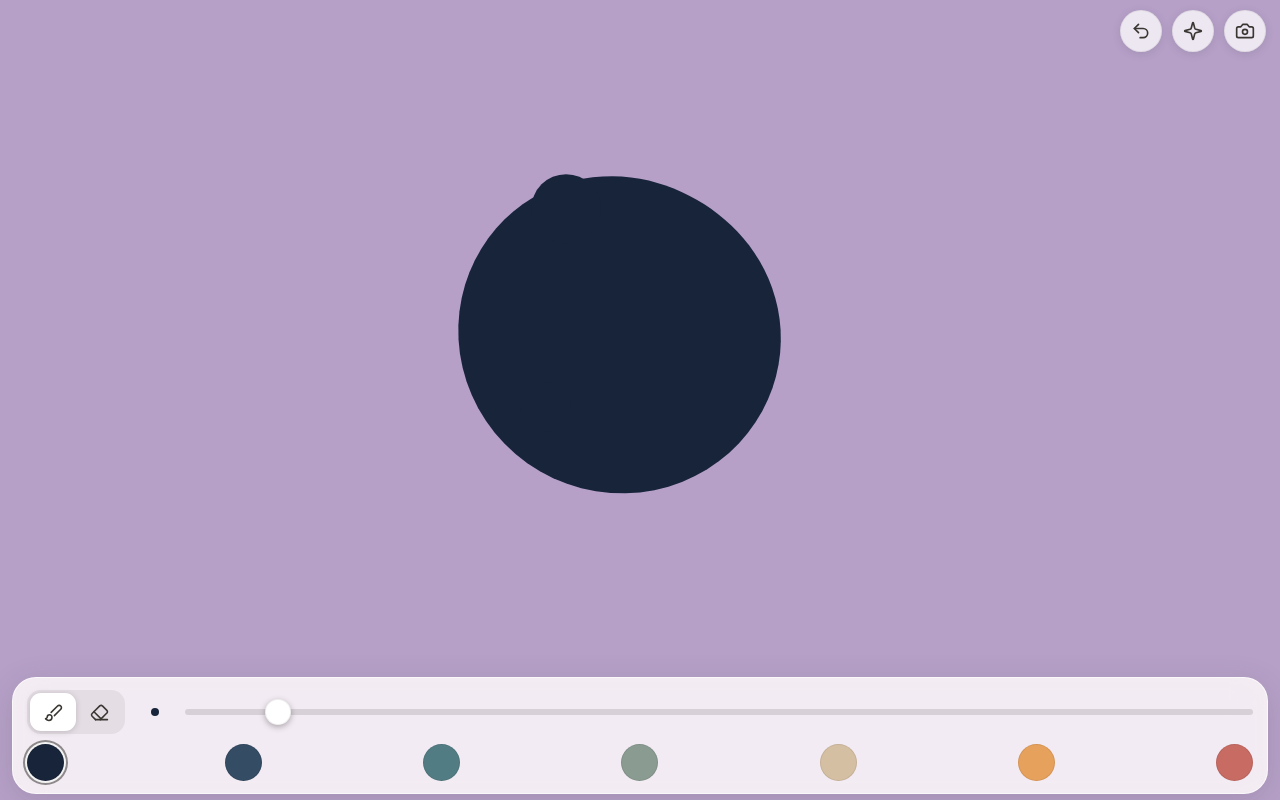
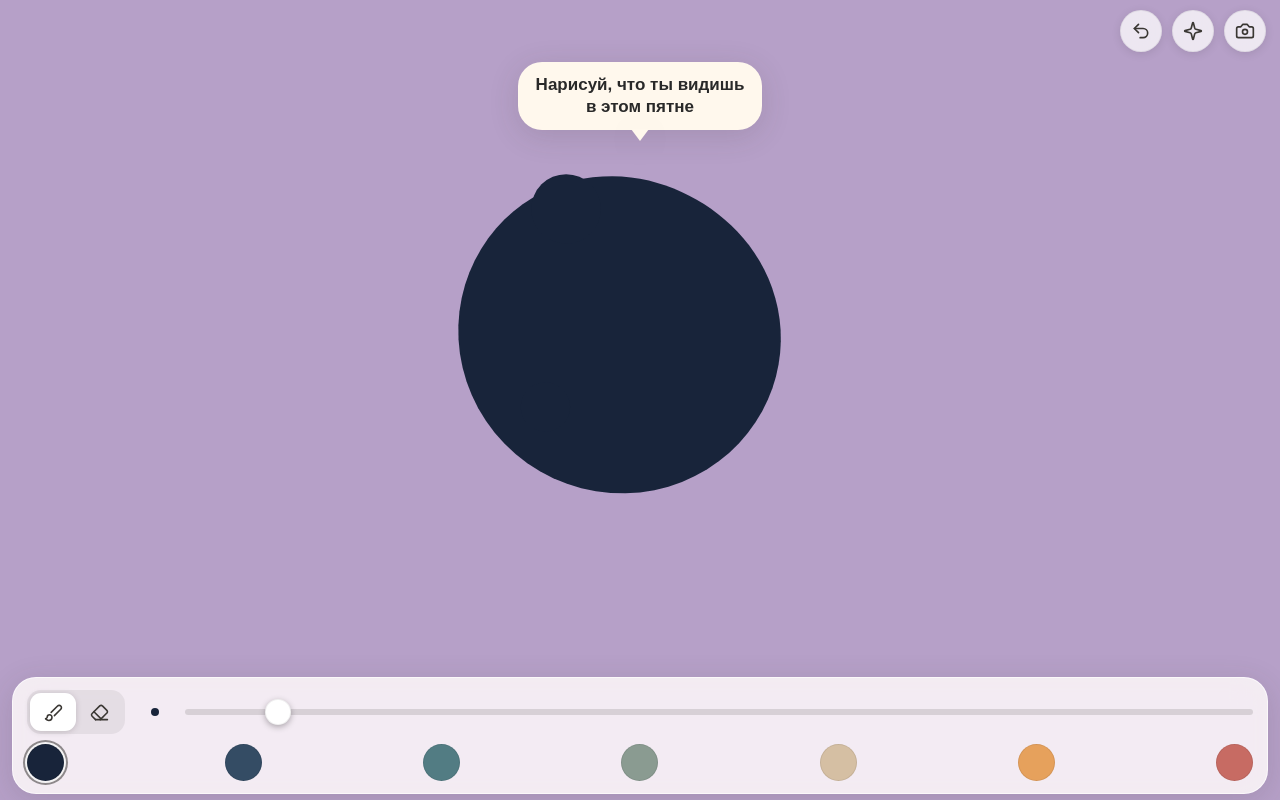
Before and after one commit to olyavinogradova/blob, a plain HTML site: page index.html in a window 1280 px wide. Drawn offline with Linux system fonts and the light colour scheme.

Commit message:
Onboarding message

```diff
--- a/index.html
+++ b/index.html
@@ -18,8 +18,7 @@
   /* the body is the single viewport container: fixed to the layout viewport's
      top-left, sized to the dynamic viewport (dvh) so it tracks the real visible
      height as browser chrome comes and goes. Canvas and toolbar form one flex
-     column: the canvas ends exactly where the toolbar begins — by structure,
-     not by measured offsets. */
+     column: the canvas ends exactly where the toolbar begins. */
   body {
     position:fixed; top:0; left:0; right:0;
     height:100%; height:100dvh; /* fallback for engines without dvh */
@@ -91,6 +90,30 @@
   }
   .swatch.active { box-shadow:0 0 0 2px rgba(255,255,255,.9), 0 0 0 4px rgba(58,55,51,.55); }
   .swatch:active { transform:scale(.9); }
+
+  /* onboarding bubble: a rounded speech bubble with a small tail underneath.
+     The three look options arrive as custom properties (--bubble-*), set per
+     instance by createBubble(); the rest of this block is the component's own
+     look. The tail paints itself with the very same --bubble-bg, so it can
+     never mismatch, and casts the very same shadow as the card. */
+  .bubble {
+    --shadow:0 6px 30px rgba(58,55,51,.15); /* the toolbar's shadow */
+    position:absolute; left:0; right:0; margin:0 auto; /* centred by itself; the parent sets top */
+    width:max-content; max-width:85%; /* as wide as the text, never past 85% of the parent */
+    padding:12px 18px; border-radius:24px;
+    background:var(--bubble-bg); color:var(--bubble-ink);
+    font-family:var(--bubble-font); font-size:17px; font-weight:700; line-height:1.3;
+    text-align:center; overflow-wrap:break-word;
+    white-space:pre-line; /* wraps by itself; a "\n" in the text forces a line break */
+    text-wrap:balance; /* where it does wrap, the lines come out even (older iOS: plain wrap) */
+    box-shadow:var(--shadow);
+    pointer-events:none; /* a hint never steals touches from the canvas under it */
+  }
+  .bubble::after { /* tail; its top pixel hides under the card so no seam shows */
+    content:""; position:absolute; top:calc(100% - 1px); left:50%; margin-left:-9px;
+    border:9px solid transparent; border-bottom:0; border-top:12px solid var(--bubble-bg);
+    filter:drop-shadow(var(--shadow)); /* a box-shadow would outline the box, not the triangle */
+  }
 
   /* screenshot result overlay */
   .shot-overlay {
@@ -191,10 +214,8 @@ if ('serviceWorker' in navigator) {
   var W, H;
 
   // Canvas always fits the real viewport. The CSS column sizes the canvas
-  // element; the bitmap is measured from the element's actual box (never from
-  // innerHeight, which disagrees with the fixed-position UI at launch and
-  // between browser/PWA modes). Whenever the box genuinely changes we re-fit
-  // and start fresh (no drawing preservation across size changes, per spec).
+  // element; the bitmap is measured from the element's actual box. Whenever
+  // the box genuinely changes we re-fit and start fresh.
   function setup() {
     var rect = canvas.getBoundingClientRect();
     W = Math.max(1, Math.round(rect.width));
@@ -383,10 +404,10 @@ if ('serviceWorker' in navigator) {
   }
 
   // ---------- shape memory ----------
-  // User rule: remember the last 5 generated shapes; a new one must differ
-  // from all of them. "Differ" is checked on a coarse signature — family plus
-  // bucketed traits (direction, stretch, bite size, bumpiness) — so near
-  // identical cousins are blocked too, not just exact repeats.
+  // remember the last 5 generated shapes; a new one must differ from all of
+  // them. "Differ" is checked on a coarse signature — family plus bucketed
+  // traits (direction, stretch, bite size, bumpiness) — so near identical
+  // cousins are blocked too, not just exact repeats.
   var RECENT_MAX = 5;
   var recentShapes = [];
 
@@ -565,8 +586,7 @@ if ('serviceWorker' in navigator) {
 
   // the canvas ends at the toolbar: strokes cannot go below its top edge.
   // In the flex column the canvas bottom IS the toolbar top, so the canvas
-  // height itself is the limit — no measured offsets and no floor that could
-  // ever let a stroke slip below a misplaced toolbar.
+  // height itself is the limit.
   var limitY = Infinity;
   function updateLimitY() {
     limitY = H;
@@ -635,6 +655,7 @@ if ('serviceWorker' in navigator) {
     if (activePointerId !== null) return; // ignore extra fingers
     activePointerId = e.pointerId;
     drawing = true;
+    dismissOnboarding(); // the first stroke, with any tool, ends the onboarding for good
     pushUndo(); // snapshot before the stroke, so Undo cancels the whole line
     last = clampPoint({ x: e.clientX, y: e.clientY });
     prevMid = last;
@@ -742,9 +763,65 @@ if ('serviceWorker' in navigator) {
     }
   });
 
+  // ---------- onboarding bubble ----------
+  // Reusable speech bubble: a rounded card with a small tail underneath that
+  // points at whatever sits below it. The four options are the only outside
+  // knobs; the three look options are stored as CSS custom properties that the
+  // stylesheet reads back — the tail through the very same --bubble-bg, so
+  // changing the bubble colour moves the tail with it. Returns the element,
+  // centred horizontally and otherwise unpositioned: where it goes (style.top,
+  // appendChild) is the caller's decision.
+  var BUBBLE_DEFAULTS = {
+    text: 'Нарисуй, что ты видишь\nв этом пятне', // the \n is the line break after "видишь"
+    fontFamily: 'Nunito, sans-serif', // falls back to the system font where Nunito is not installed
+    textColor: '#292929',
+    backgroundColor: '#FFF8ED'
+  };
+
+  function createBubble(options) {
+    var o = options || {};
+    var el = document.createElement('div');
+    el.className = 'bubble';
+    el.textContent = o.text || BUBBLE_DEFAULTS.text;
+    el.style.setProperty('--bubble-font', o.fontFamily || BUBBLE_DEFAULTS.fontFamily);
+    el.style.setProperty('--bubble-ink', o.textColor || BUBBLE_DEFAULTS.textColor);
+    el.style.setProperty('--bubble-bg', o.backgroundColor || BUBBLE_DEFAULTS.backgroundColor);
+    return el;
+  }
+
+  // ---------- onboarding ----------
+  // One bubble, on the first open of the app on this device — and never again
+  // once the first stroke starts. It is not tied to newBlob(): a new blob
+  // never brings it back (while unseen, it simply stays until that stroke).
+  // "First time" needs no cookies: localStorage is a small notepad the browser
+  // keeps for this site on the device, and nothing in it is ever sent out.
+  var ONBOARDING_KEY = 'blob.onboardingSeen';
+  var onboardingBubble = null; // exists only while the bubble is on screen
+
+  function onboardingSeen() {
+    try { return !!localStorage.getItem(ONBOARDING_KEY); }
+    catch (err) { return false; } // storage refused (private mode): treat as a first time
+  }
+
+  function showOnboarding() {
+    onboardingBubble = createBubble();
+    onboardingBubble.lang = 'ru'; // the text is Russian; the page itself is English
+    onboardingBubble.style.top = 'calc(62px + env(safe-area-inset-top))'; // the slot under the top buttons
+    document.body.appendChild(onboardingBubble);
+  }
+
+  function dismissOnboarding() {
+    if (!onboardingBubble) return;
+    document.body.removeChild(onboardingBubble);
+    onboardingBubble = null;
+    try { localStorage.setItem(ONBOARDING_KEY, '1'); } // remembered only now: leaving without drawing is still "not seen"
+    catch (err) {} // cannot remember it: the bubble will simply show again next time
+  }
+
   // ---------- go ----------
   setup();
   newBlob();
+  if (!onboardingSeen()) showOnboarding(); // first open on this device
   var resizeTimer = null;
   function refitSoon() {
     clearTimeout(resizeTimer);
--- a/sw.js
+++ b/sw.js
@@ -1,6 +1,6 @@
 // Blob service worker: offline support with a versioned cache.
 // Bump CACHE_VERSION to ship an update (the file change itself triggers the SW update).
-var CACHE_VERSION = 'v5';
+var CACHE_VERSION = 'v6';
 var CACHE = 'blob-cache-' + CACHE_VERSION;
 var CORE = ['./', './index.html', './manifest.json', './favicon.png'];
 var OPTIONAL = ['./icons/icon-192.png', './icons/icon-512.png', './icons/apple-touch-icon.png'];
```
Also changed, not shown: 3 other files.
